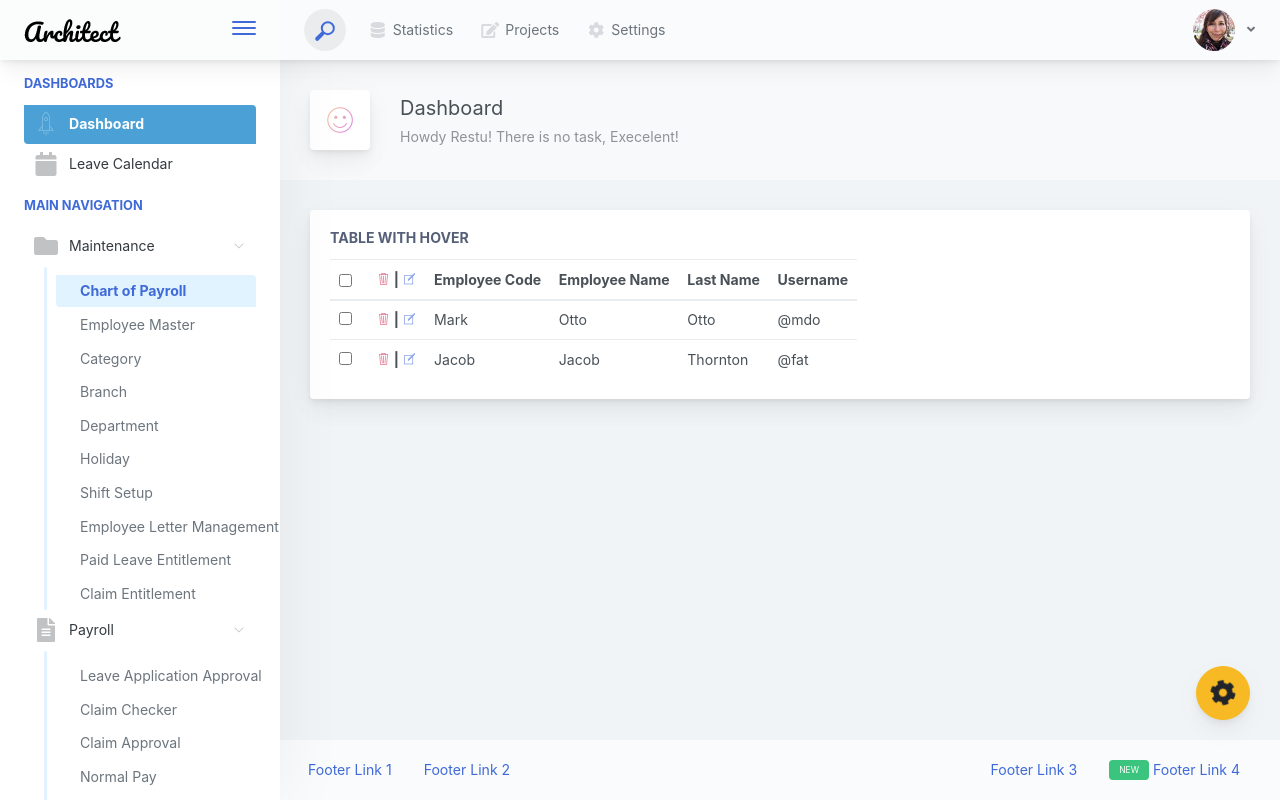
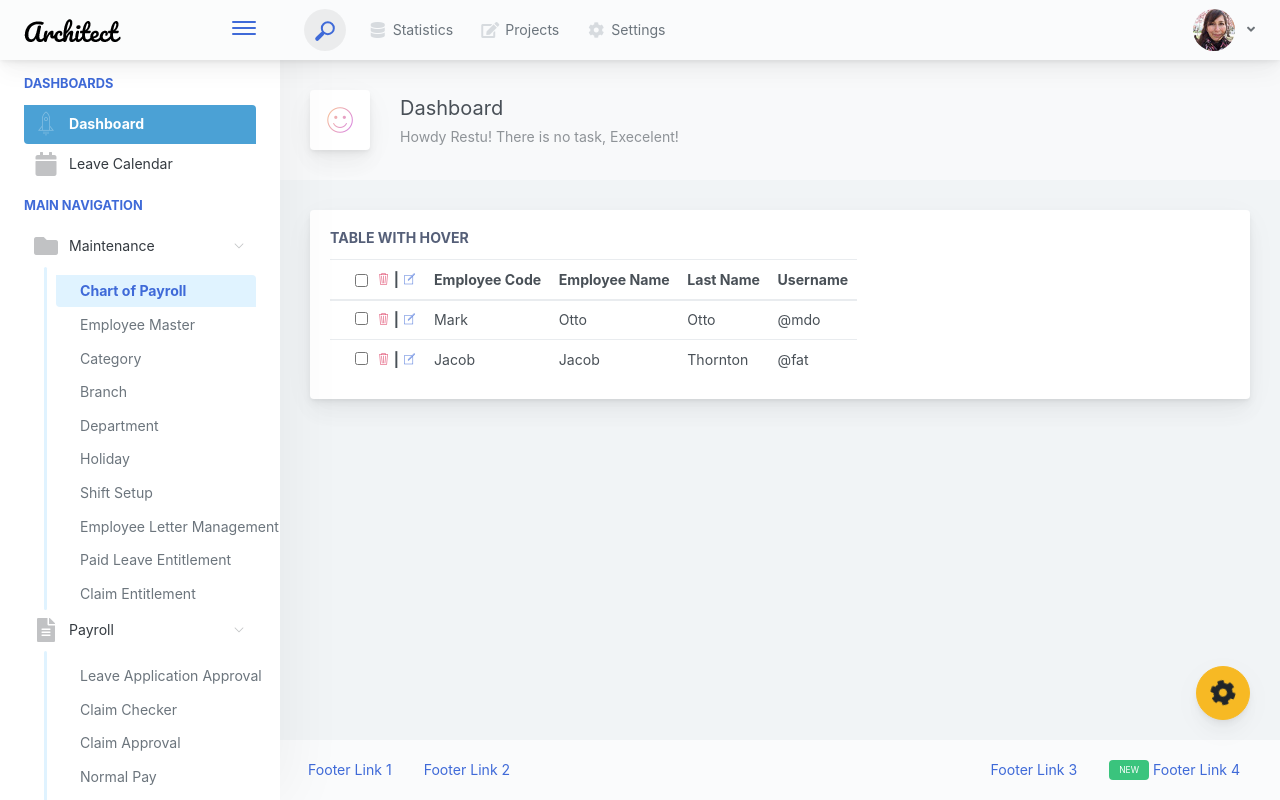
Before and after one commit to restufh12/circaproject, a CodeIgniter app: a page that uses application/views/payrollmanagement/vemployeemaster.php in a window 1280 px wide. Run offline with CodeIgniter, Linux system fonts and the light colour scheme; some libraries are stand-ins or nearby versions.

Commit message:
checkbox

```diff
--- a/application/views/payrollmanagement/vemployeemaster.php
+++ b/application/views/payrollmanagement/vemployeemaster.php
@@ -8,7 +8,7 @@
                         <th>
                             <div class="form-group">
                                 <div class="form-check">
-                                    <input class="form-check-input mt-0" type="checkbox" value="" id="invalidCheck" required="">
+                                    <input style="margin-left: -0.25rem !important;" class="form-check-input mt-0" type="checkbox" value="" id="invalidCheck" required="">
                                 </div>
                             </div>
                         </th>
@@ -26,7 +26,7 @@
                         <th scope="row">
                             <div class="form-group">
                                 <div class="form-check">
-                                    <input class="form-check-input mt-0" type="checkbox" value="" id="invalidCheck" required="">
+                                    <input style="margin-left: -0.25rem !important;" class="form-check-input mt-0" type="checkbox" value="" id="invalidCheck" required="">
                                 </div>
                             </div>
                         </th>
@@ -42,7 +42,7 @@
                         <th scope="row">
                             <div class="form-group">
                                 <div class="form-check">
-                                    <input class="form-check-input mt-0" type="checkbox" value="" id="invalidCheck" required="">
+                                    <input style="margin-left: -0.25rem !important;" class="form-check-input mt-0" type="checkbox" value="" id="invalidCheck" required="">
                                 </div>
                             </div>
                         </th>
```
